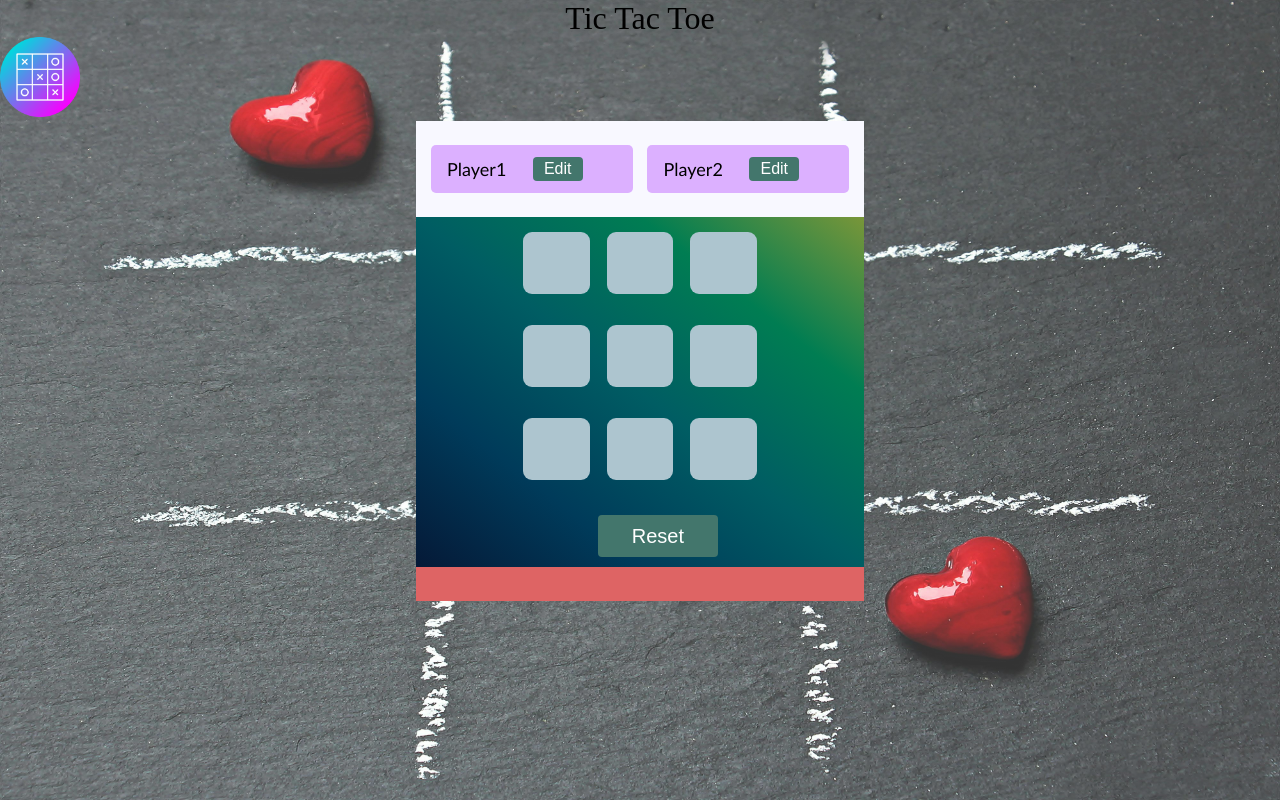
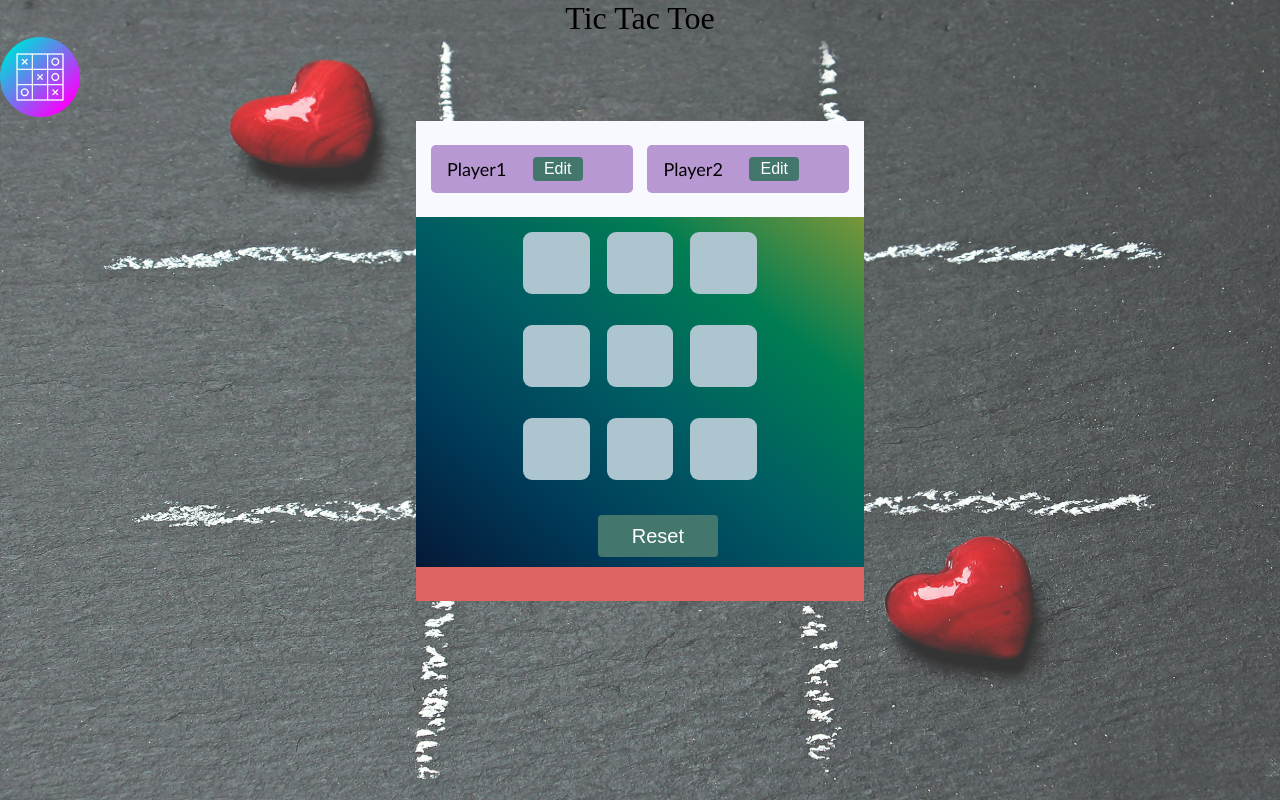
Before and after one commit to webrohit27/React_Js, a React (Create React App) app in the folder to-do/: page / in a window 1280 px wide. Built offline with nearby package versions, Linux system fonts and the light colour scheme.

Commit message:
update plyaer css

```diff
--- a/to-do/src/components/Player.css
+++ b/to-do/src/components/Player.css
@@ -1,7 +1,7 @@
 .Player-container{
     height: 50%;
     width: 45%;
-    background-color: #DCB0FF;
+    background-color: #b898d2;
 
     display: flex;
     align-items: center;
```
